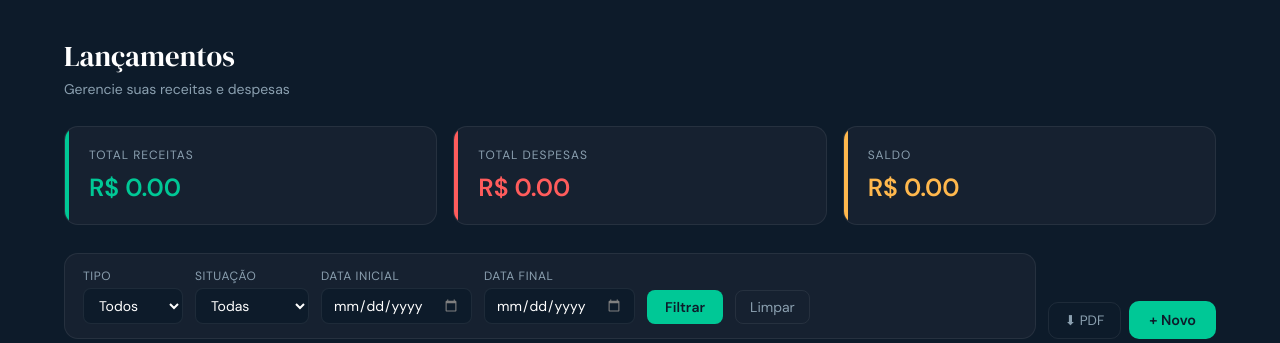
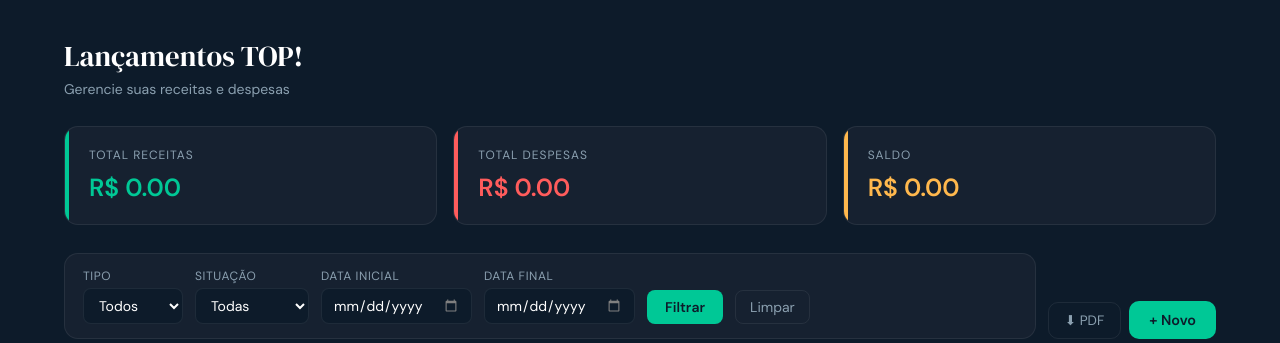
Before and after one commit to FarwBr/financaspro, a Flask app: page /lancamentos in a window 1280 px wide. Shown: the part 60-403 px from the top of the page. Run offline with Flask 3, Linux system fonts and the light colour scheme; the visitor is signed in with stand-in values (Sample User, id 1); data that the repository does not hold is empty; some libraries are stand-ins or nearby versions.

```diff
--- a/templates/lancamentos.html
+++ b/templates/lancamentos.html
@@ -85,7 +85,7 @@ tbody td{padding:13px 18px;font-size:.9rem;vertical-align:middle}
 </nav>
 
 <main>
-  <div class="page-title">Lançamentos</div>
+  <div class="page-title">Lançamentos TOP!</div>
   <p class="page-sub">Gerencie suas receitas e despesas</p>
 
   {% for cat,msg in get_flashed_messages(with_categories=true) %}
```
